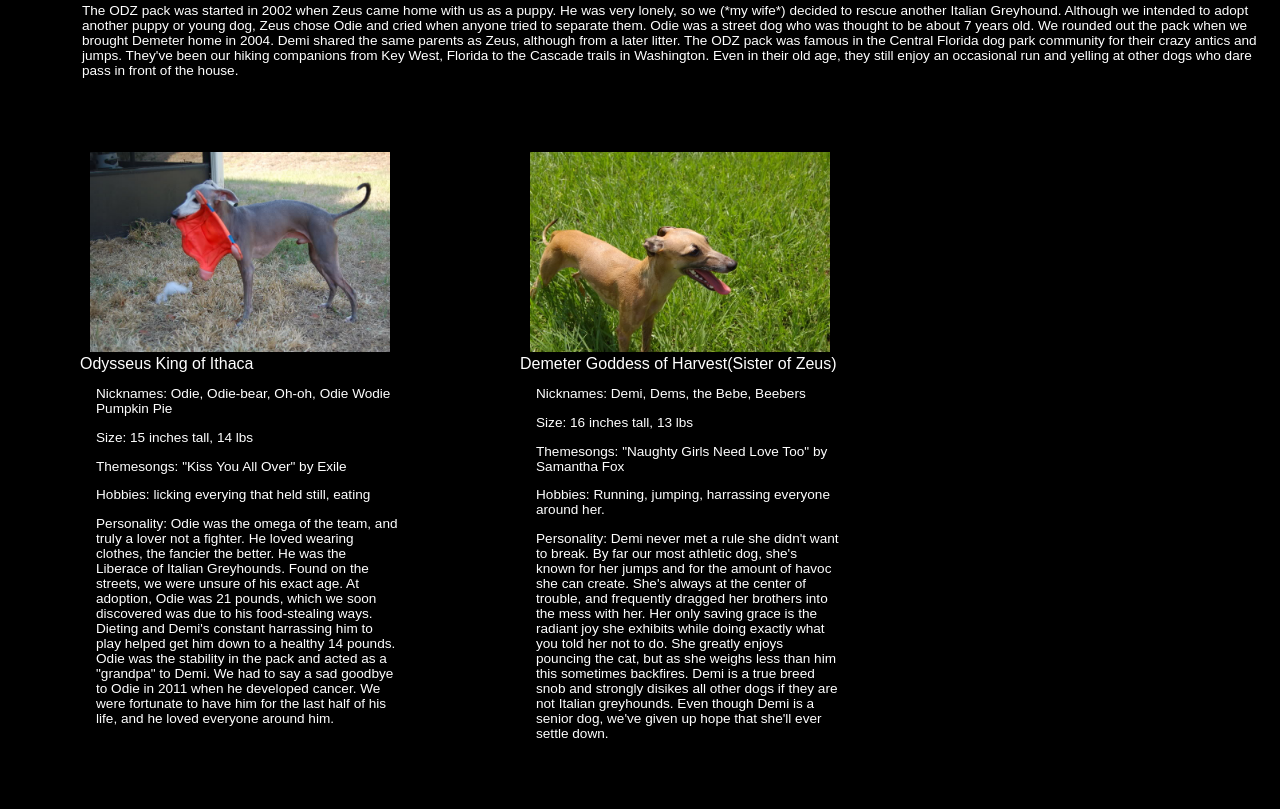
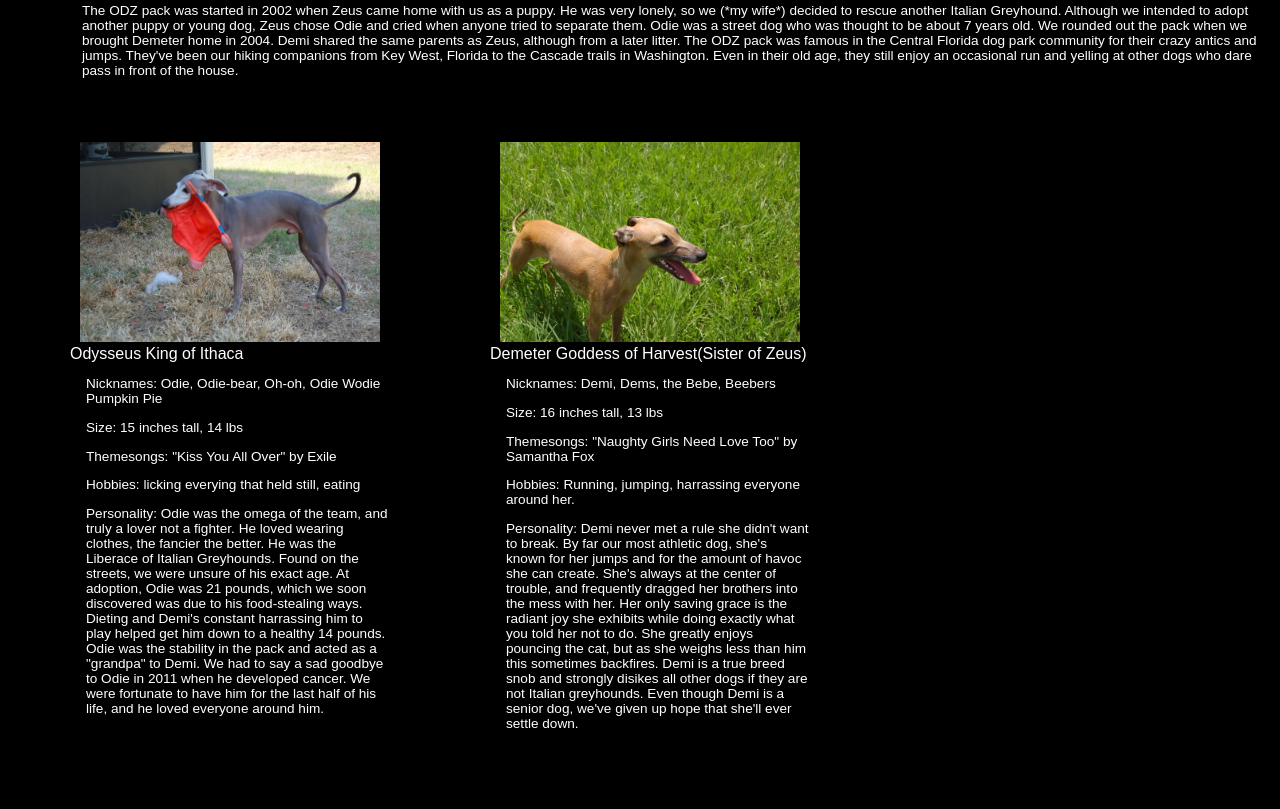
Before and after one commit to lowkee/hw9, a plain HTML site: page index.html in a window 1280 px wide. Shown: the part 511-1320 px from the top of the page. Drawn offline with Linux system fonts and the light colour scheme.

Commit message:
column fix

```diff
--- a/styles/stylessheetlocal.css
+++ b/styles/stylessheetlocal.css
@@ -44,7 +44,7 @@ footer{
 .column1of3, .column2of3, .column3of3
 {width: 320px;
 float: left;
-margin: 60px;}
+margin: 50px;}
 
 .col-1 {width: 8.33%;}
 .col-2 {width: 16.66%;}
```
